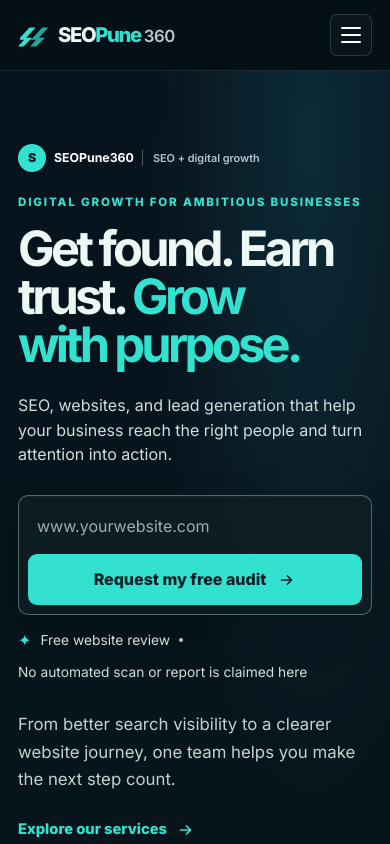
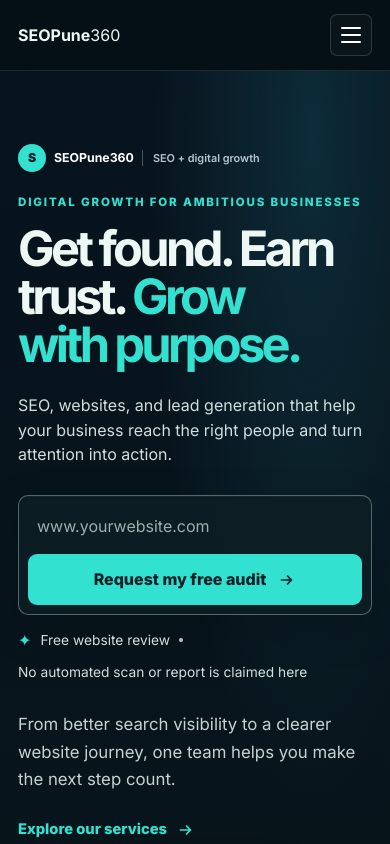
Before and after one commit to Paritosh816/SEOPUNE360, a React (Vite) app: page / in a window 390 px wide. Shown: the top 844 px of the page. Built offline with nearby package versions, Linux system fonts and the light colour scheme.

Commit message:
Restore original SEOPune360 logo

```diff
--- a/src/style.css
+++ b/src/style.css
@@ -117,12 +117,8 @@
   backdrop-filter: blur(16px);
 }
 .header-inner { min-height: 78px; display: flex; align-items: center; gap: 28px; }
-.brand { display: inline-flex; align-items: center; gap: 9px; flex: none; }
-.brand-symbol { width: 36px; height: 30px; color: var(--aqua); }
-.brand-name { display: flex; align-items: baseline; color: var(--text); font-size: 1.45rem; font-weight: 750; letter-spacing: -.07em; }
-.brand-name b { font-weight: 750; }
-.brand-name .brand-aqua { color: var(--aqua); }
-.brand-name > span { margin-left: 3px; color: #b9c9c8; font-size: 1.05rem; font-weight: 550; letter-spacing: -.03em; }
+.brand { display: inline-flex; align-items: center; flex: none; }
+.brand-logo { display: block; width: 181px; height: 28px; flex: none; }
 .main-nav { display: flex; align-items: center; justify-content: center; flex: 1; gap: 5px; }
 .nav-item { position: relative; }
 .nav-trigger {
@@ -662,8 +658,7 @@
 .footer-email, .footer-audit-link { display: inline-flex; align-items: center; gap: 7px; color: #dcebe6; font-size: .84rem; font-weight: 650; }
 .footer-email svg, .footer-audit-link svg { width: 15px; }
 .footer-audit-link { margin-top: 5px; padding: 0; border: 0; background: transparent; cursor: pointer; }
-.brand-footer .brand-symbol { width: 31px; }
-.brand-footer .brand-name { font-size: 1.25rem; }
+.brand-footer .brand-logo { width: 170px; height: 26px; }
 .footer-bottom { display: flex; align-items: center; justify-content: space-between; gap: 22px; min-height: 68px; padding-top: 14px; padding-bottom: 14px; border-top: 1px solid var(--line); color: #8fa5a1; font-size: .69rem; }
 .legal-links { display: flex; flex-wrap: wrap; align-items: center; gap: 21px; }
 .legal-links button { padding: 0; border: 0; background: transparent; color: #a8bebb; cursor: pointer; font-size: inherit; }
@@ -706,8 +701,7 @@
 @keyframes fade-in { from { opacity: 0; } to { opacity: 1; } }
 @media (max-width: 1120px) {
   .header-inner { gap: 13px; }
-  .brand-name { font-size: 1.27rem; }
-  .brand-symbol { width: 31px; }
+  .brand-logo { width: 165px; height: 25.5px; }
   .nav-trigger { padding-inline: 9px; font-size: .83rem; }
   .hero-grid { grid-template-columns: minmax(0,1fr) minmax(400px,.9fr); gap: 38px; }
   .hero-art { min-height: 420px; padding-inline: 16px; }
```
